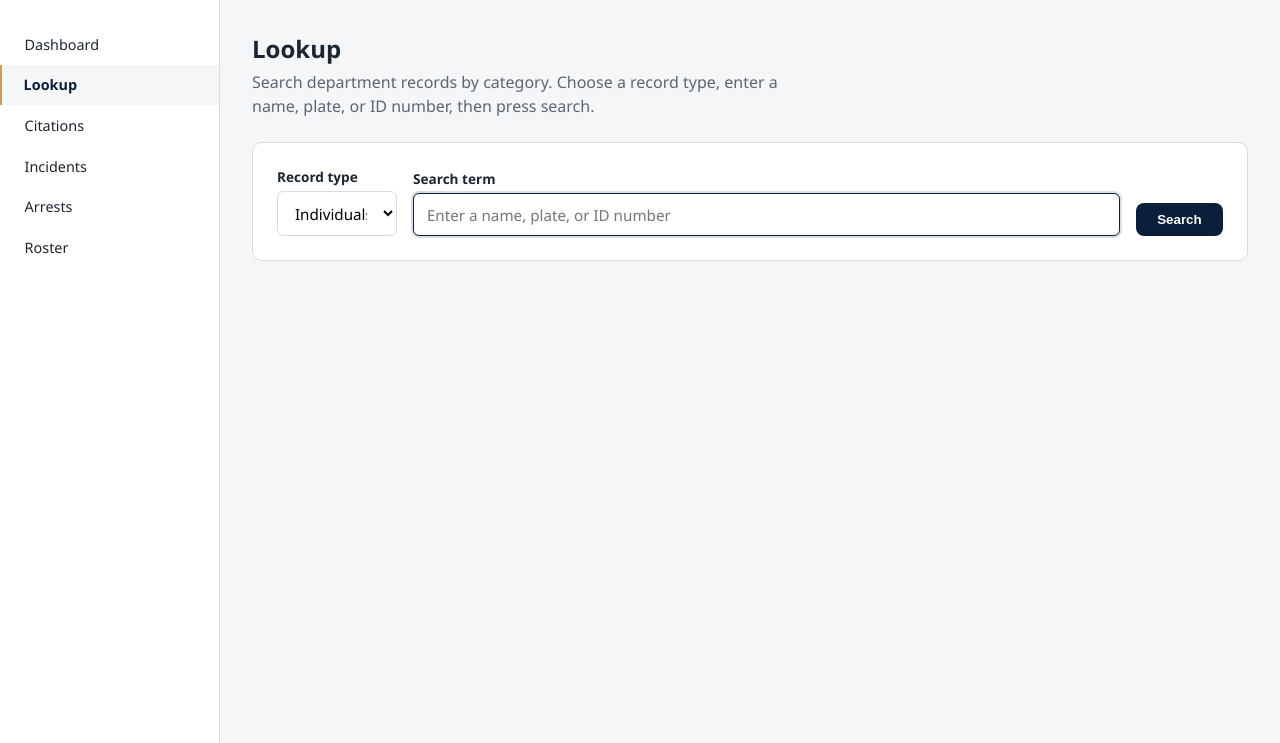
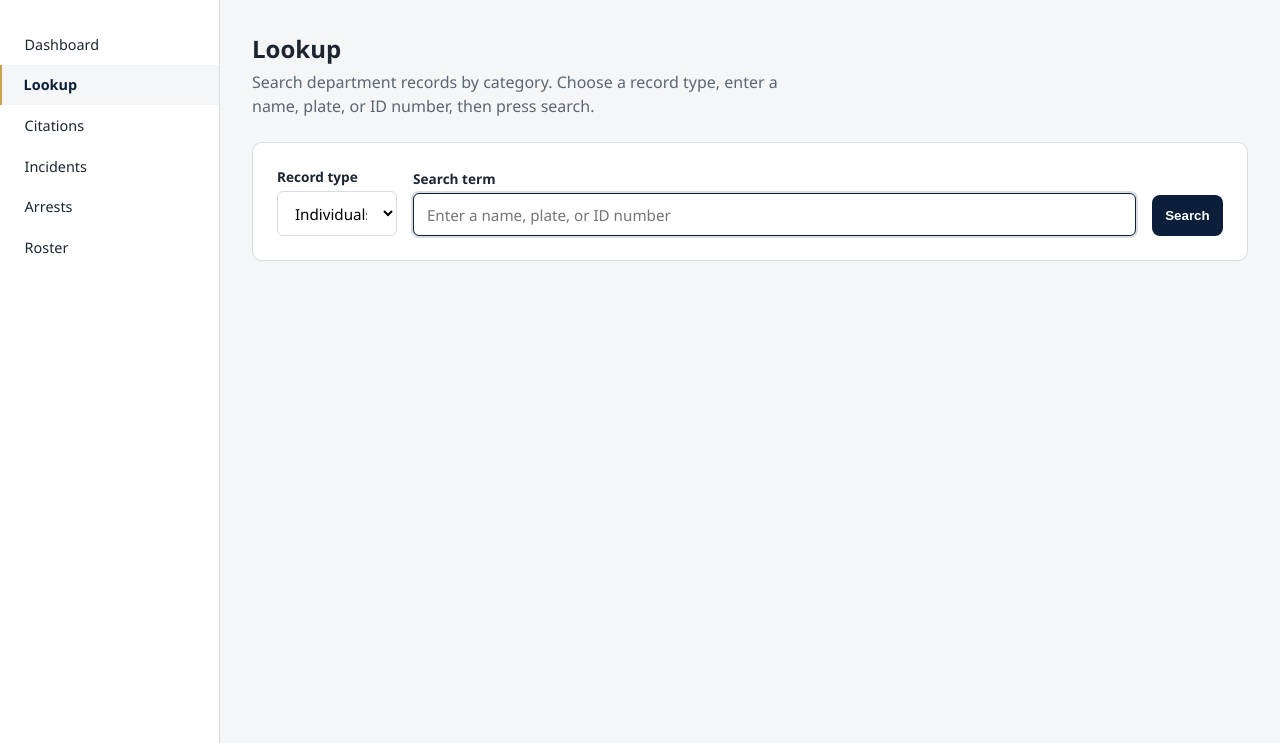
Before and after one commit to EgizianoEG/CNC111-Proto-PoliceMDT-Web, a PHP site: page /src/features/lookup/lookup.html in a window 1280 px wide. Shown: the part 57-800 px from the top of the page. Run offline with PHP 8.4, Linux system fonts and the light colour scheme.

Commit message:
fix(lookup): adjust padding for lookup button for better alignment

```diff
--- a/assets/styles/lookup.css
+++ b/assets/styles/lookup.css
@@ -64,7 +64,7 @@
 
 #lookup-button {
   flex: 0 0 auto;
-  padding: 0.7em 1.6em;
+  padding: 1em 1em;
 }
 
 /* Stack on narrow viewports */
```
